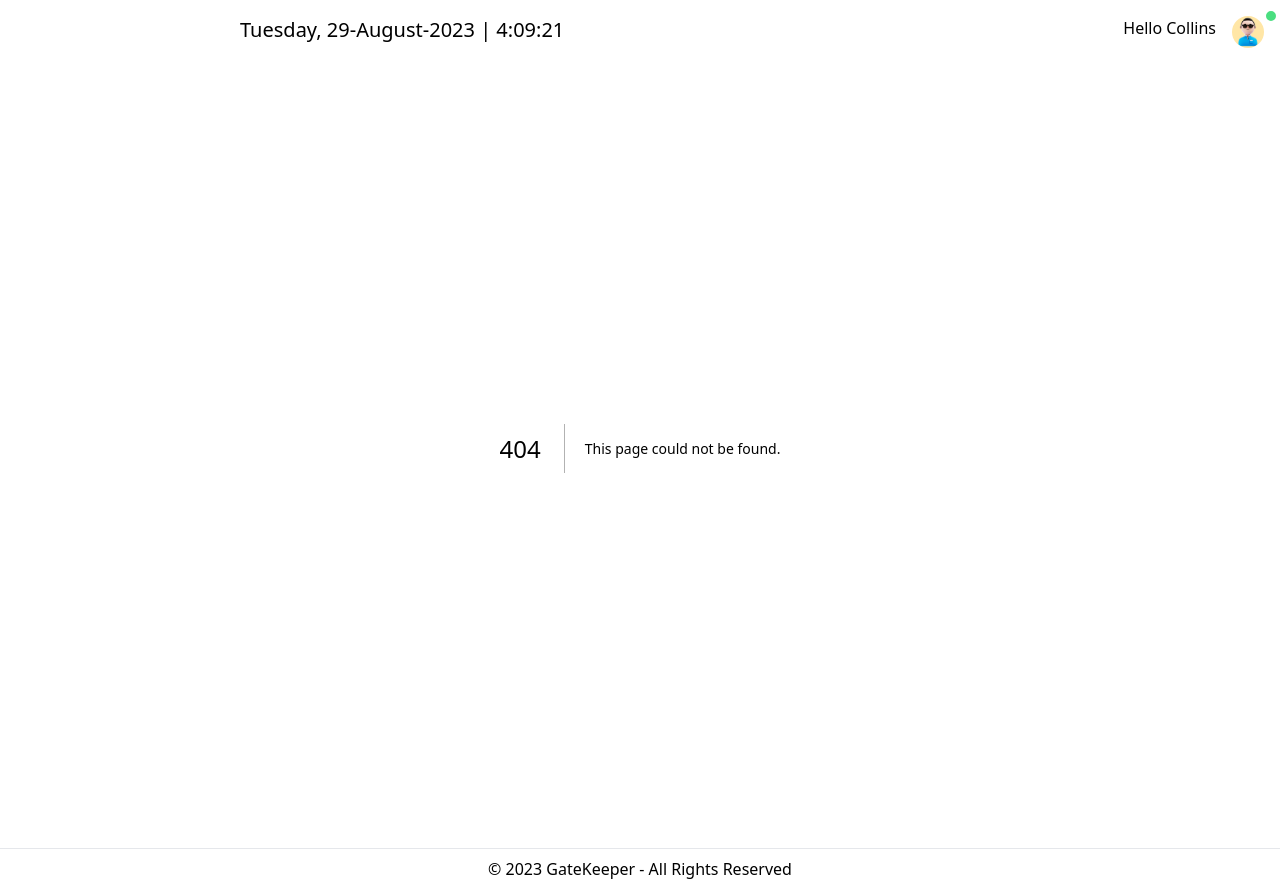
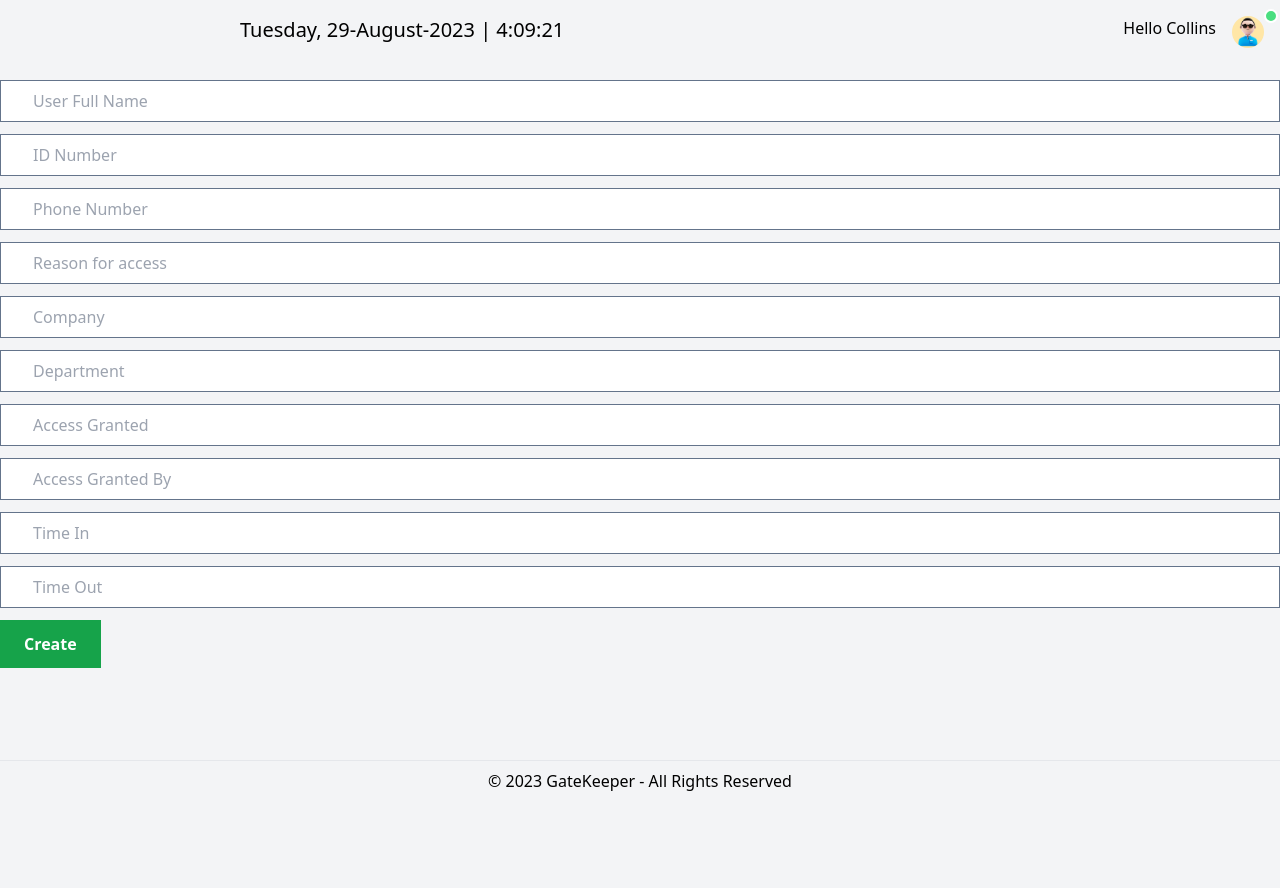
Before and after one commit to collinskrotich/sfc_access_management, a Next.js app: page /addVisitor in a window 1280 px wide. Before the commit this address had no page. After the commit the page ends 800 px from the top, so only its background shows below. Built offline with nearby package versions, Linux system fonts and the light colour scheme.

Commit message:
Added visitor access

```diff
--- /dev/null
+++ b/app/addVisitor/page.jsx
@@ -0,0 +1,140 @@
+'use client';
+
+import React, { useState } from 'react'
+import { useRouter } from 'next/navigation'
+
+export default function AddUser() {
+
+  const [fullName, setFullName] = useState("");
+  const [idNo, setIdNo] = useState("");
+  const [phoneNo, setPhoneNo] = useState("");
+  const [reason, setReason] = useState("");
+  const [company, setCompany] = useState("");
+  const [department, setDepartment] = useState("");
+  const [accessGranted, setAccessGranted] = useState("");
+  const [accessGrantedBy, setAccessGrantedBy] = useState("");
+  const [timeIn, setTimeIn] = useState("");
+  const [timeOut, setTimeOut] = useState("");
+
+  const router = useRouter();
+
+  const handleSubmit = async (e) => {
+    e.preventDefault();
+
+    if (!fullName || !idNo || !phoneNo || !reason || !company || !department || !accessGranted || !accessGrantedBy || !timeIn || !timeOut) {
+      alert("Please fill all fields");
+      return;
+    }
+
+    try {
+      const res = await fetch("/api/access", {
+        method: "POST",
+        headers: {
+          "Content-Type": "application/json",
+      },
+      body: JSON.stringify({ fullName, idNo, phoneNo, reason, company, department, accessGranted, accessGrantedBy, timeIn, timeOut }),
+    });
+
+    if (res.ok) {
+      router.push("/");
+    }else {
+      throw new Error("Failed to create new access");
+    }
+  } catch (error) {
+    console.log(error);
+  }
+};
+
+  return (
+    <div className='mt-8'>
+    <form onSubmit={handleSubmit} className='flex flex-col gap-3'>
+        <input
+         onChange={(e) => setFullName(e.target.value)}
+         value={fullName}
+         className='border border-slate-500 px-8 py-2'
+         type='text'
+         placeholder='User Full Name'
+        />
+
+        <input
+         onChange={(e) => setIdNo(e.target.value)}
+         value={idNo}
+         className='border border-slate-500 px-8 py-2'
+         type='text'
+         placeholder='ID Number'
+        />
+
+        <input
+         onChange={(e) => setPhoneNo(e.target.value)}
+         value={phoneNo}
+         className='border border-slate-500 px-8 py-2'
+         type='text'
+         placeholder='Phone Number'
+        />
+
+{/* fullName, idNo, phoneNo, reason, company, department, accessGranted, accessGrantedBy, timeIn, timeOut */}
+
+        <input
+         onChange={(e) => setReason(e.target.value)}
+         value={reason}
+         className='border border-slate-500 px-8 py-2'
+         type='text'
+         placeholder='Reason for access'
+        />
+
+        <input
+         onChange={(e) => setCompany(e.target.value)}
+         value={company}
+         className='border border-slate-500 px-8 py-2'
+         type='text'
+         placeholder='Company'
+        />
+
+        <input
+         onChange={(e) => setDepartment(e.target.value)}
+         value={department}
+         className='border border-slate-500 px-8 py-2'
+         type='text'
+         placeholder='Department'
+        />
+
+        <input
+         onChange={(e) => setAccessGranted(e.target.value)}
+         value={accessGranted}
+         className='border border-slate-500 px-8 py-2'
+         type='text'
+         placeholder='Access Granted'
+        />
+
+        <input
+         onChange={(e) => setAccessGrantedBy(e.target.value)}
+         value={accessGrantedBy}
+         className='border border-slate-500 px-8 py-2'
+         type='text'
+         placeholder='Access Granted By'
+        />
+
+        <input
+         onChange={(e) => setTimeIn(e.target.value)}
+         value={timeIn}
+         className='border border-slate-500 px-8 py-2'
+         type='text'
+         placeholder='Time In'
+        />
+
+        <input
+         onChange={(e) => setTimeOut(e.target.value)}
+         value={timeOut}
+         className='border border-slate-500 px-8 py-2'
+         type='text'
+         placeholder='Time Out'
+        />
+
+        <button type='submit' className='bg-green-600 font-bold text-white py-3 px-6 w-fit'>
+            Create
+        </button>
+
+    </form>
+    </div>
+  )
+}
--- a/components/Fab.jsx
+++ b/components/Fab.jsx
@@ -14,7 +14,10 @@ function Fab() {
       <div className="Ifyouaregoingto w-80 text-gray-800 text-sm font-normal leading-snug">Give access to staff and visitors</div>
     </div>
     <div className="Button px-4 py-1.5 bg-green-600 rounded-lg shadow justify-center items-center inline-flex">
-      <Link href={"/addEntrant"}  className="Text text-center text-white text-sm font-bold leading-normal">Grant Access</Link>
+      <Link href={"/addStaff"}  className="Text text-center text-white text-sm font-bold leading-normal">Staff Access</Link>
+    </div>
+    <div className="Button px-4 py-1.5 bg-yellow-600 rounded-lg shadow justify-center items-center inline-flex">
+      <Link href={"/addVisitor"}  className="Text text-center text-white text-sm font-bold leading-normal">Visitor Access</Link>
     </div>
   </div>
   <div className="IllustrationSeo w-72 h-52 relative flex-col justify-start items-start flex">
```
Also changed, not shown: app/addStaff/page.jsx (renamed from app/addEntrant/page.jsx).
